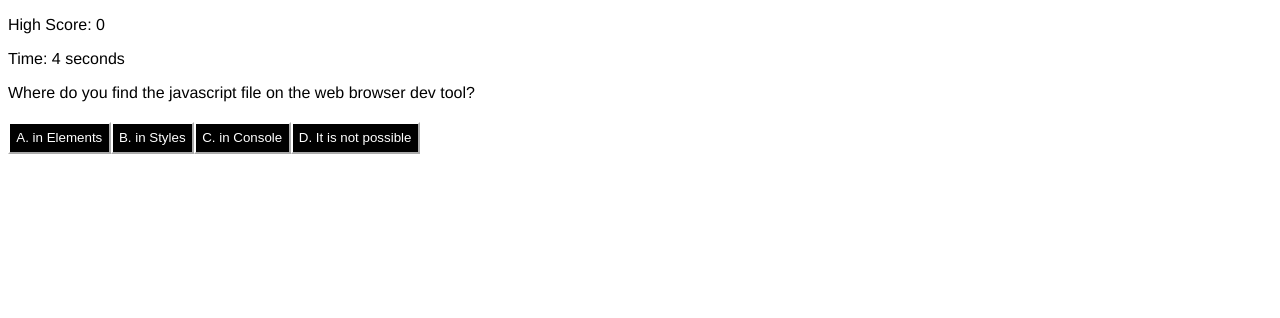
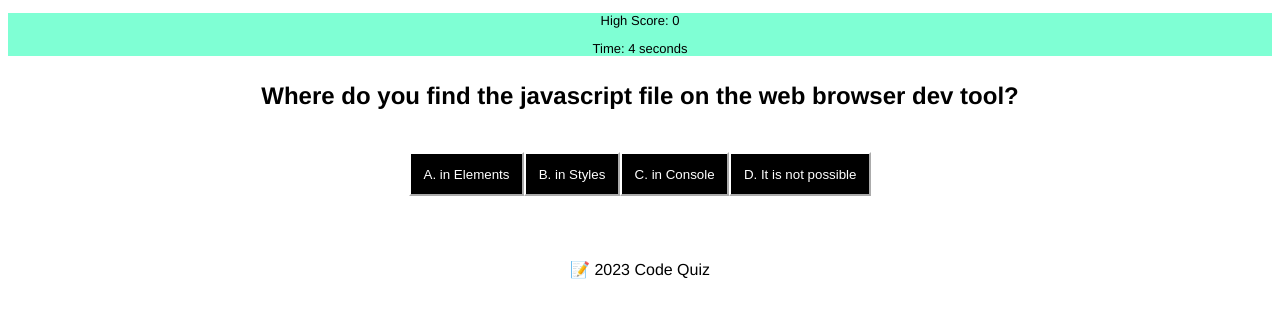
Before and after one commit to cristinedior/code-pop-quiz, a plain HTML site: page index.html in a window 1280 px wide. Drawn offline with Linux system fonts and the light colour scheme.

Commit message:
mostly edited css to get styling centered and more appealing

```diff
--- a/index.html
+++ b/index.html
@@ -9,13 +9,15 @@
 </head>
 
 <body>
-  <nav class="highscore-container">
-    <p id="highscore">High Score: 0</p>
+  <nav class="nav">
+    <div class="highscore-container">
+      <p id="highscore">High Score: 0</p>
+    </div>
+
+    <div class="timer-container">
+      <p>Time: <span id="timer">0</span> seconds</p>
+    </div>
   </nav>
-
-  <div class="timer-container">
-    <p>Time: <span id="timer">0</span> seconds</p>
-  </div>
 
   <section id="quiz-container">
     <div id="question-container"></div>
@@ -32,6 +34,7 @@
   </div>
 
   <script src="script.js"></script>
+
+  <footer>📝 2023 Code Quiz</footer>
 </body>
-
 </html>
--- a/styles.css
+++ b/styles.css
@@ -1,15 +1,35 @@
 body {
     font-family: 'Franklin Gothic Medium', 'Arial Narrow', Arial, sans-serif;
+    text-align: center;
 }
 
-.quiz-container {
-    display: flex;
-    justify-content: center;
+.nav {
+    background-color: aquamarine;
+    font-size: small;
+}
+#quiz-container {
+    position: relative;
+    font-size: x-large;
+    font-weight: bolder;
 }
 
+
 .choice-container button {
+    position: relative;
     background-color: black;
     color: white;
-    padding: .5%;
     border-color: white;
+    padding: 1%;
 }
+
+#question-container {
+    padding-bottom: 1%;
+    padding-top: 1%;
+}
+
+footer {
+    padding-top: 5%;
+    align-items: center;
+    font-weight: lighter;
+
+}
```
